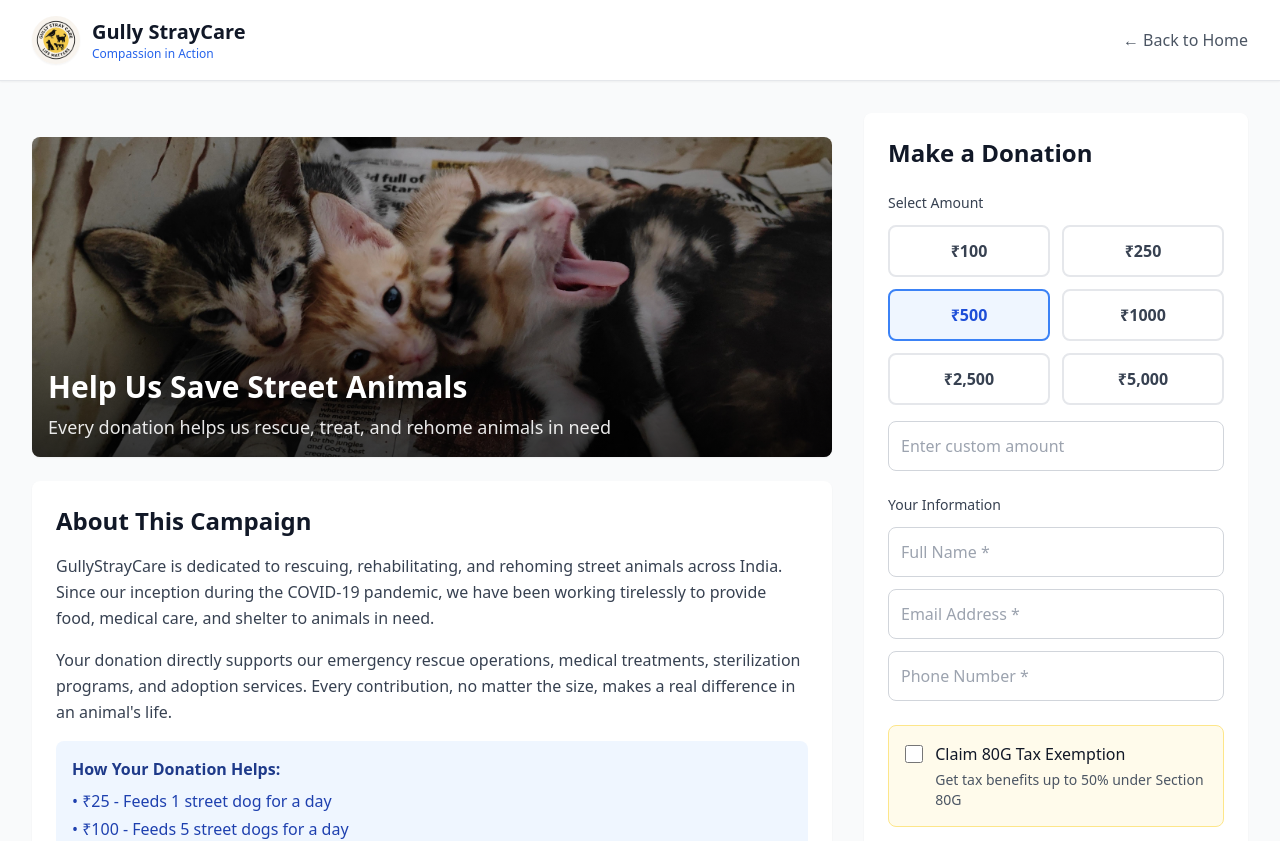
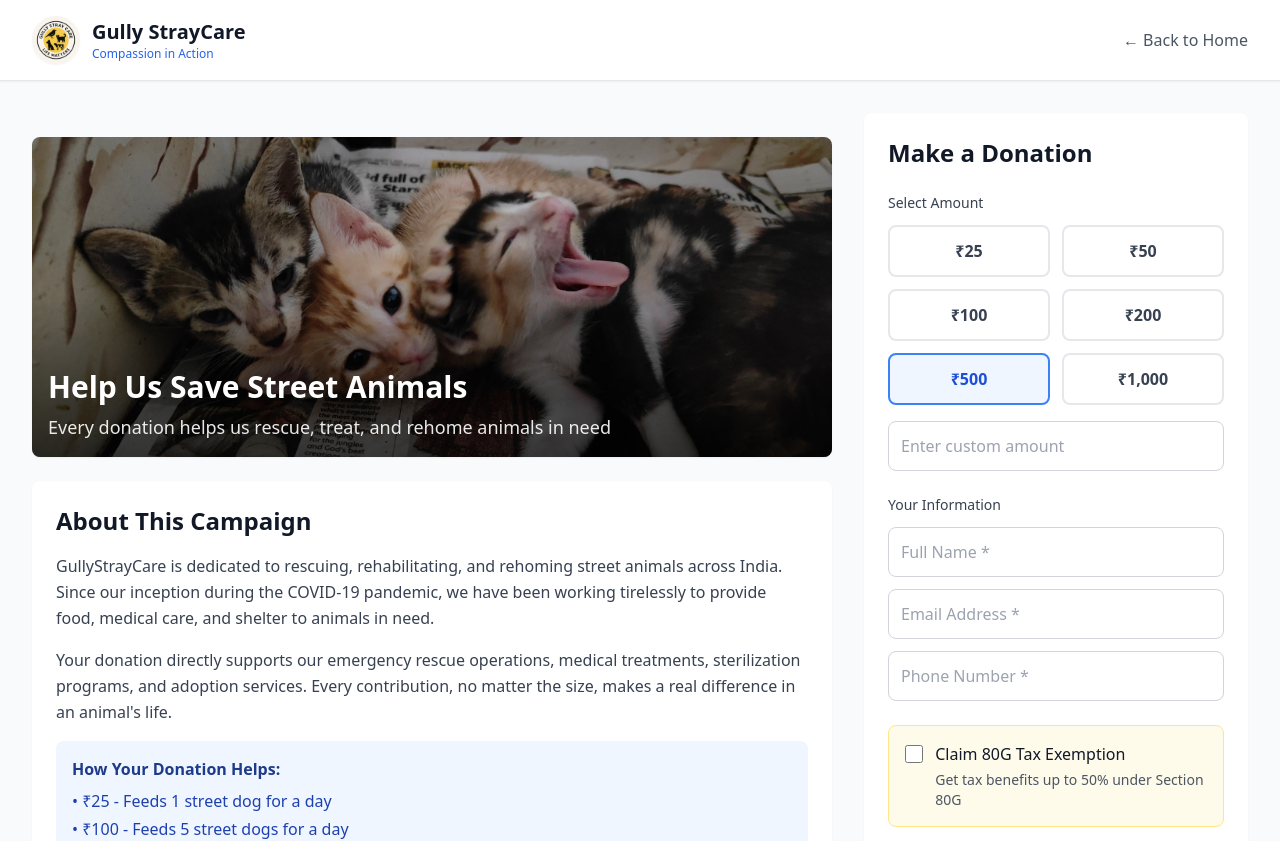
Before and after one commit to Aditya-singh-9/stray-care, a React (Vite) app: page /payment in a window 1280 px wide. Shown: the top 841 px of the page. Built offline with nearby package versions, Linux system fonts and the light colour scheme.

Commit message:
first commit

```diff
--- a/src/components/PaymentPage.tsx
+++ b/src/components/PaymentPage.tsx
@@ -583,6 +583,26 @@ const PaymentPage = () => {
                 <label className="block text-sm font-medium text-gray-700 mb-3">Select Amount</label>
                 <div className="grid grid-cols-2 gap-3 mb-4">
                   <button
+                    onClick={() => { setSelectedAmount(25); setCustomAmount(''); }}
+                    className={`p-3 rounded-lg border-2 font-semibold transition-all duration-200 ${
+                      selectedAmount === 25 && !customAmount
+                        ? 'border-blue-500 bg-blue-50 text-blue-700'
+                        : 'border-gray-200 hover:border-blue-300 text-gray-700'
+                    }`}
+                  >
+                    ₹25
+                  </button>
+                  <button
+                    onClick={() => { setSelectedAmount(50); setCustomAmount(''); }}
+                    className={`p-3 rounded-lg border-2 font-semibold transition-all duration-200 ${
+                      selectedAmount === 50 && !customAmount
+                        ? 'border-blue-500 bg-blue-50 text-blue-700'
+                        : 'border-gray-200 hover:border-blue-300 text-gray-700'
+                    }`}
+                  >
+                    ₹50
+                  </button>
+                  <button
                     onClick={() => { setSelectedAmount(100); setCustomAmount(''); }}
                     className={`p-3 rounded-lg border-2 font-semibold transition-all duration-200 ${
                       selectedAmount === 100 && !customAmount
@@ -593,14 +613,14 @@ const PaymentPage = () => {
                     ₹100
                   </button>
                   <button
-                    onClick={() => { setSelectedAmount(250); setCustomAmount(''); }}
+                    onClick={() => { setSelectedAmount(200); setCustomAmount(''); }}
                     className={`p-3 rounded-lg border-2 font-semibold transition-all duration-200 ${
-                      selectedAmount === 250 && !customAmount
+                      selectedAmount === 200 && !customAmount
                         ? 'border-blue-500 bg-blue-50 text-blue-700'
                         : 'border-gray-200 hover:border-blue-300 text-gray-700'
                     }`}
                   >
-                    ₹250
+                    ₹200
                   </button>
                   <button
                     onClick={() => { setSelectedAmount(500); setCustomAmount(''); }}
@@ -620,27 +640,7 @@ const PaymentPage = () => {
                         : 'border-gray-200 hover:border-blue-300 text-gray-700'
                     }`}
                   >
-                    ₹1000
-                  </button>
-                  <button
-                    onClick={() => { setSelectedAmount(2500); setCustomAmount(''); }}
-                    className={`p-3 rounded-lg border-2 font-semibold transition-all duration-200 ${
-                      selectedAmount === 2500 && !customAmount
-                        ? 'border-blue-500 bg-blue-50 text-blue-700'
-                        : 'border-gray-200 hover:border-blue-300 text-gray-700'
-                    }`}
-                  >
-                    ₹2,500
-                  </button>
-                  <button
-                    onClick={() => { setSelectedAmount(5000); setCustomAmount(''); }}
-                    className={`p-3 rounded-lg border-2 font-semibold transition-all duration-200 ${
-                      selectedAmount === 5000 && !customAmount
-                        ? 'border-blue-500 bg-blue-50 text-blue-700'
-                        : 'border-gray-200 hover:border-blue-300 text-gray-700'
-                    }`}
-                  >
-                    ₹5,000
+                    ₹1,000
                   </button>
                 </div>
                 <input
```
